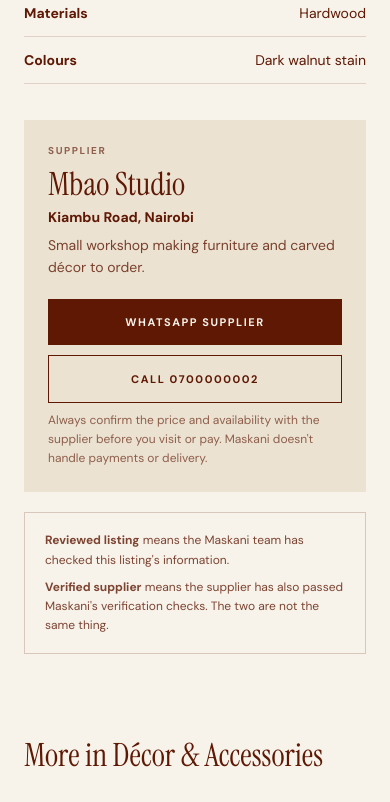
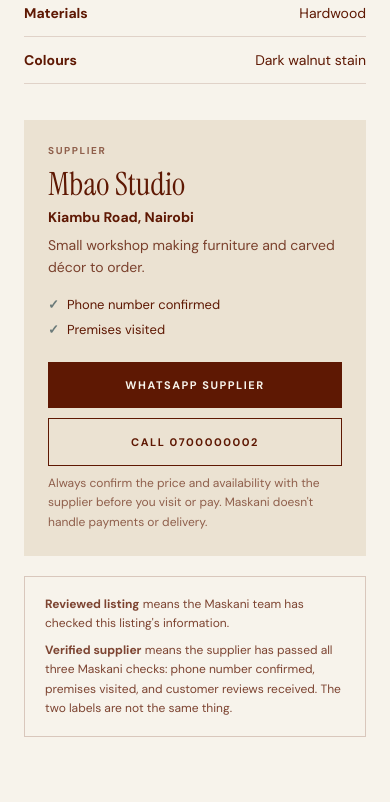
Before and after one commit to Rabera-K/maskani, a React (Vite) app: page /products/carved-abstract-figure in a window 390 px wide. Shown: the part 980-1782 px from the top of the page. Built offline with nearby package versions, Linux system fonts and the light colour scheme; grey boxes are pictures that could not be loaded.

Commit message:
derive verified status from three supplier checks, phone, location and reviews

```diff
--- a/src/components/ProductCard.jsx
+++ b/src/components/ProductCard.jsx
@@ -1,6 +1,11 @@
 import { Link } from "react-router-dom";
 import ProductImage from "./ProductImage";
-import { formatPrice, getSupplier, availabilityLabels } from "../utils";
+import {
+  formatPrice,
+  getSupplier,
+  availabilityLabels,
+  isVerified,
+} from "../utils";
 import "./ProductCard.css";
 
 function ProductCard({ product }) {
@@ -14,7 +19,7 @@
           {product.listingReviewed && (
             <span className="badge">Reviewed listing</span>
           )}
-          {supplier?.verified && (
+          {supplier && isVerified(supplier) && (
             <span className="badge badge-verified">Verified supplier</span>
           )}
         </div>
--- a/src/data/products.js
+++ b/src/data/products.js
@@ -13,7 +13,11 @@
     location: "Ngong Road, Nairobi",
     phone: "0700000001",
     whatsapp: "254700000001",
-    verified: true,
+    checks: {
+      phoneConfirmed: true,
+      premisesVisited: true,
+      customerReviews: true,
+    },
     summary: "Showroom stocking sofas and armchairs for apartments.",
   },
   {
@@ -22,7 +26,11 @@
     location: "Kiambu Road, Nairobi",
     phone: "0700000002",
     whatsapp: "254700000002",
-    verified: false,
+    checks: {
+      phoneConfirmed: true,
+      premisesVisited: true,
+      customerReviews: false,
+    },
     summary: "Small workshop making furniture and carved décor to order.",
   },
   {
@@ -31,7 +39,11 @@
     location: "Kisumu",
     phone: "0700000003",
     whatsapp: "254700000003",
-    verified: false,
+    checks: {
+      phoneConfirmed: true,
+      premisesVisited: false,
+      customerReviews: false,
+    },
     summary: "Cane and rattan weavers.",
   },
   {
@@ -40,7 +52,11 @@
     location: "Mombasa",
     phone: "0700000004",
     whatsapp: "254700000004",
-    verified: true,
+    checks: {
+      phoneConfirmed: true,
+      premisesVisited: true,
+      customerReviews: true,
+    },
     summary: "Handwoven rugs, mats and baskets from the coast.",
   },
   {
@@ -49,7 +65,11 @@
     location: "Industrial Area, Nairobi",
     phone: "0700000005",
     whatsapp: "254700000005",
-    verified: false,
+    checks: {
+      phoneConfirmed: true,
+      premisesVisited: false,
+      customerReviews: false,
+    },
     summary: "Wholesale and retail rugs and accessories.",
   },
 ];
--- a/src/pages/ProductDetail.css
+++ b/src/pages/ProductDetail.css
@@ -242,3 +242,17 @@
     gap: 64px;
   }
 }
+.checks {
+  list-style: none;
+  padding: 0;
+  margin-top: 14px;
+  font-size: 13px;
+  line-height: 1.9;
+}
+
+.checks li::before {
+  content: "✓";
+  margin-right: 8px;
+  font-weight: 700;
+  color: var(--sage);
+}
--- a/src/pages/ProductDetail.jsx
+++ b/src/pages/ProductDetail.jsx
@@ -9,6 +9,8 @@
   availabilityLabels,
   toTelLink,
   whatsappLink,
+  isVerified,
+  checkLabels,
 } from "../utils";
 import "./ProductDetail.css";
 
@@ -46,6 +48,9 @@
     .slice(0, 4);
 
   const message = `Hi ${supplier.name}, I found "${product.name}" on Maskani. Is it still available, and can you confirm the price?`;
+  const passedChecks = Object.entries(checkLabels).filter(
+    ([key]) => supplier.checks[key],
+  );
 
   return (
     <div className="detail">
@@ -98,7 +103,7 @@
             {product.listingReviewed && (
               <span className="badge">Reviewed listing</span>
             )}
-            {supplier.verified && (
+            {isVerified(supplier) && (
               <span className="badge badge-verified">Verified supplier</span>
             )}
           </div>
@@ -119,6 +124,13 @@
             <h2>{supplier.name}</h2>
             <p className="supplier-location">{supplier.location}</p>
             <p className="supplier-summary">{supplier.summary}</p>
+            {passedChecks.length > 0 && (
+              <ul className="checks">
+                {passedChecks.map(([key, label]) => (
+                  <li key={key}>{label}</li>
+                ))}
+              </ul>
+            )}
 
             <div className="contact-buttons">
               <a
@@ -145,9 +157,10 @@
               checked this listing's information.
             </p>
             <p>
-              <strong>Verified supplier</strong> means the supplier has also
-              passed Maskani's verification checks. The two are not the same
-              thing.
+              <strong>Verified supplier</strong> means the supplier has passed
+              all three Maskani checks: phone number confirmed, premises
+              visited, and customer reviews received. The two labels are not the
+              same thing.
             </p>
           </div>
         </div>
--- a/src/utils.js
+++ b/src/utils.js
@@ -27,3 +27,12 @@
 export function whatsappLink(number, message) {
   return `https://wa.me/${number}?text=${encodeURIComponent(message)}`;
 }
+export const checkLabels = {
+  phoneConfirmed: "Phone number confirmed",
+  premisesVisited: "Premises visited",
+  customerReviews: "Customer reviews received",
+};
+
+export function isVerified(supplier) {
+  return Object.values(supplier.checks).every(Boolean);
+}
```
